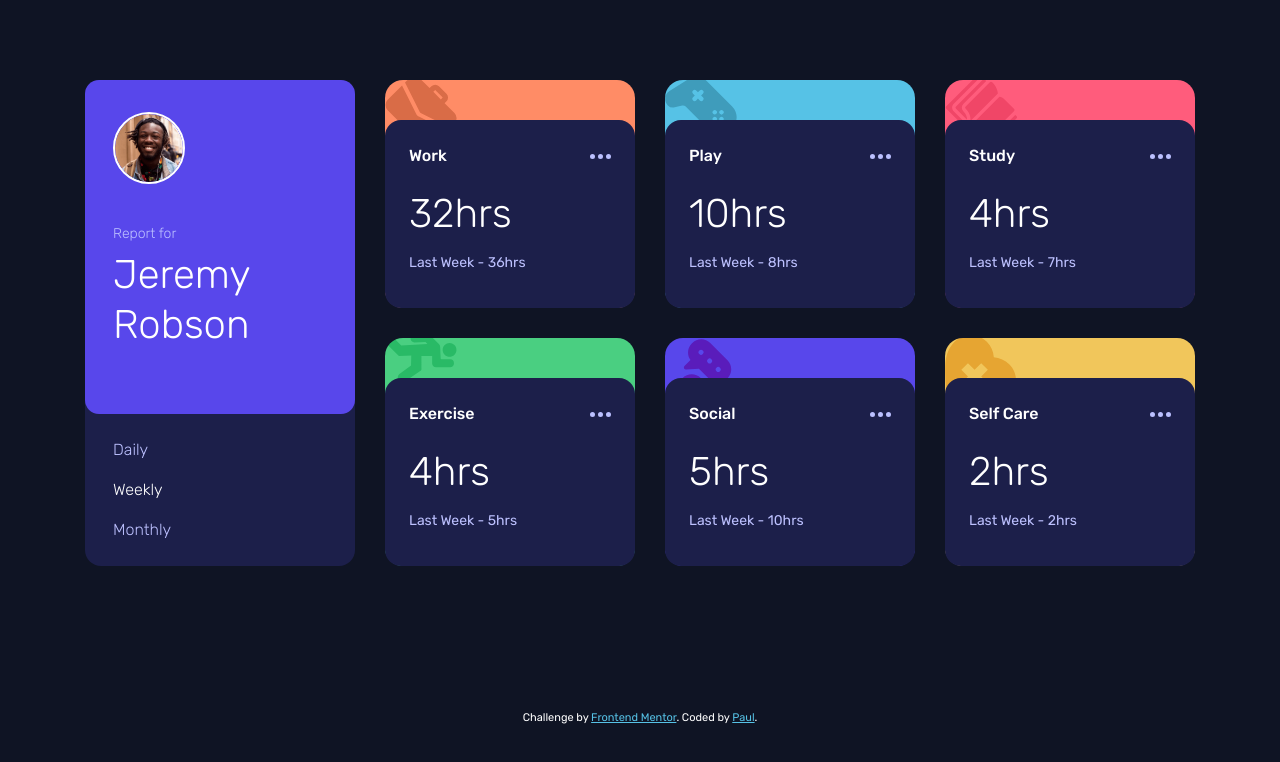
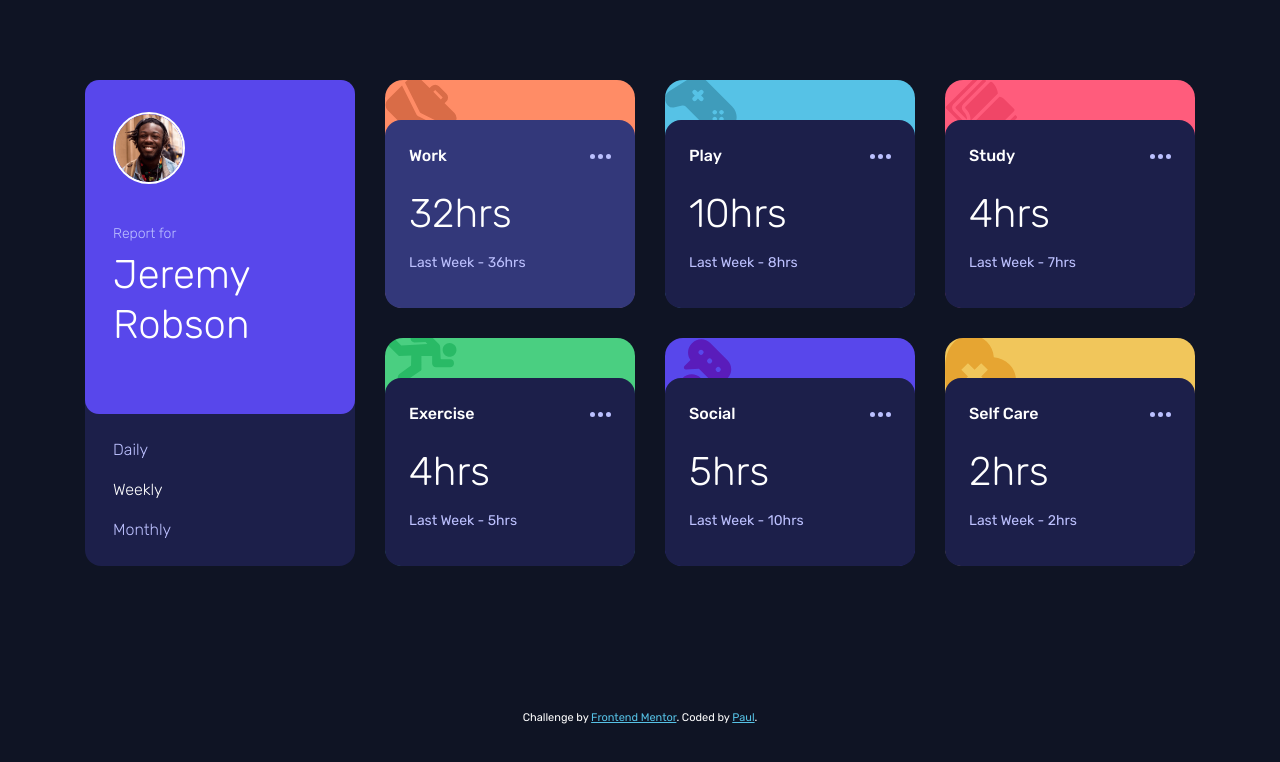
Before and after one commit to devPauloski/time-tracking-dashboard, a plain HTML site: page index.html in a window 1280 px wide. In both pictures the pointer is over the element 510 px from the left and 214 px from the top of the page. Drawn offline with Linux system fonts and the light colour scheme.

Commit message:
added card hover effect

```diff
--- a/style.css
+++ b/style.css
@@ -233,6 +233,11 @@ main {
   height: 100%;
   border-radius: 1rem;
   padding: 1.5rem;
+  cursor: pointer;
+}
+
+.card-info:hover {
+  background-color: hsl(236, 41%, 34%);
 }
 
 .activity-name {
```
